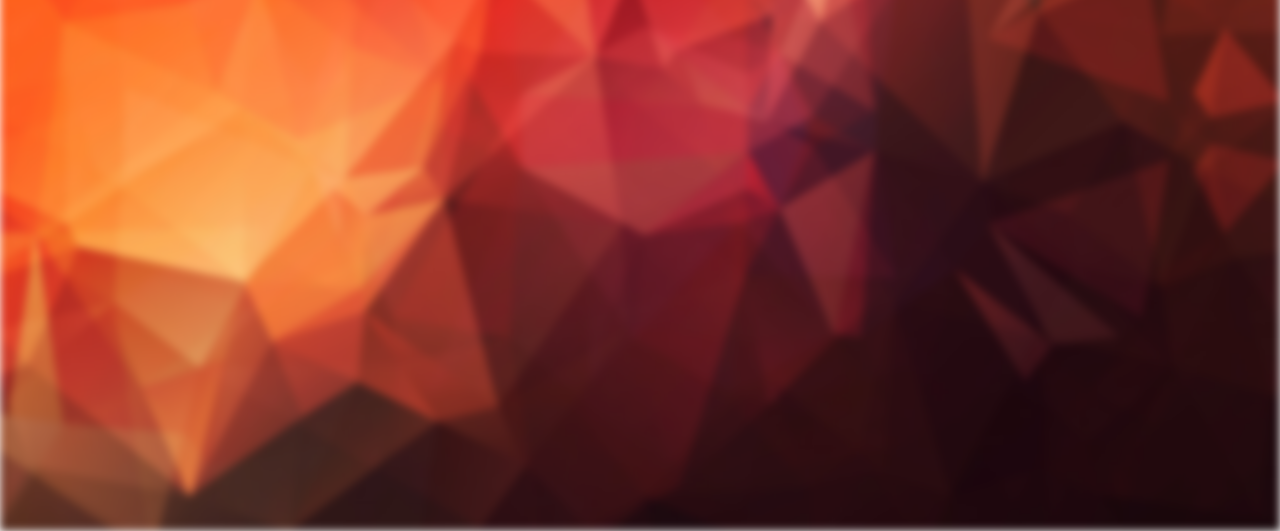
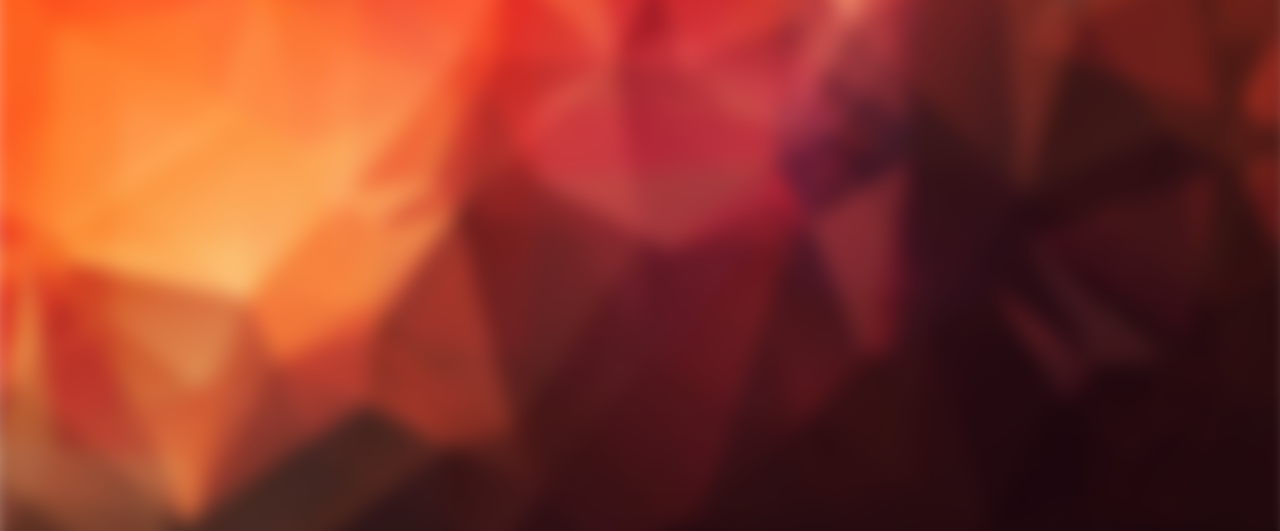
Before and after one commit to Harry-Max/Harrax, a plain HTML site: page index.html in a window 1280 px wide. Shown: the part 269-800 px from the top of the page. Drawn offline with Linux system fonts and the light colour scheme.

Commit message:
Changed som

```diff
--- a/index.css
+++ b/index.css
@@ -8,17 +8,19 @@ body,html{
   background-image: url('src/images/polygon_bg.jpg');
   background-size: cover;
   display: block;
-  height: 100%;
+  height: 105%;
   left: 0;
   position: fixed;
   right: 0;
   z-index: 1;
 
-  -webkit-filter: blur(4px);
-  -moz-filter: blur(4px);
-  -o-filter: blur(4px);
-  -ms-filter: blur(4px);
-  filter: blur(4px);
+  -webkit-filter: blur(10px);
+  -moz-filter: blur(10px);
+  -o-filter: blur(10px);
+  -ms-filter: blur(10px);
+  filter: blur(10px);
+
+  margin: -10px -15px -15px -10px;
 }
 
 
@@ -64,8 +66,7 @@ body,html{
 }
 
 .nav .container .nav-header{
-	background: rgba(245,142,51, 0.45);
-}
+	background: rgba(192,106,20,0.5)}
 
 .header{
 	padding-left:150px;
```
